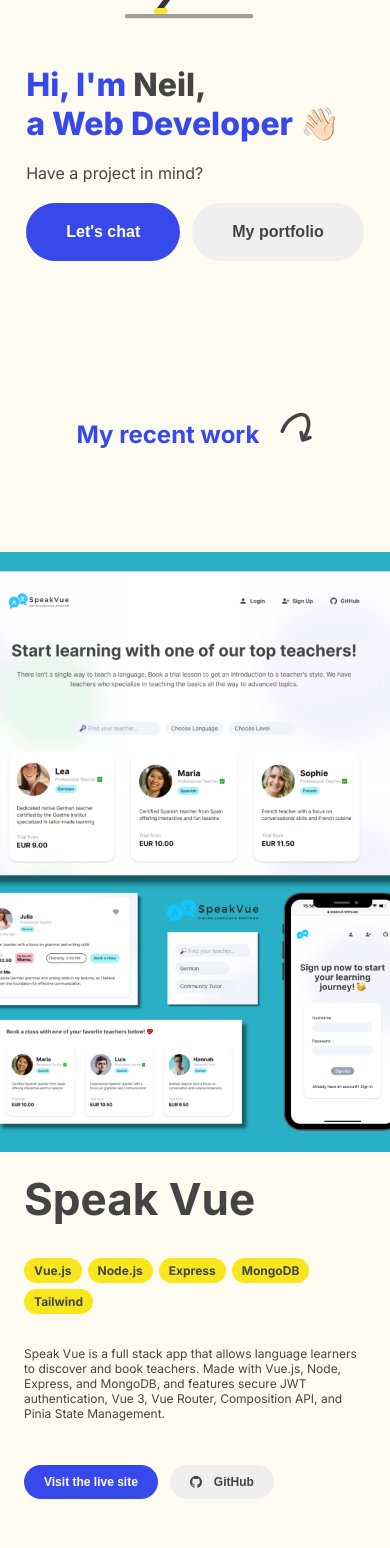
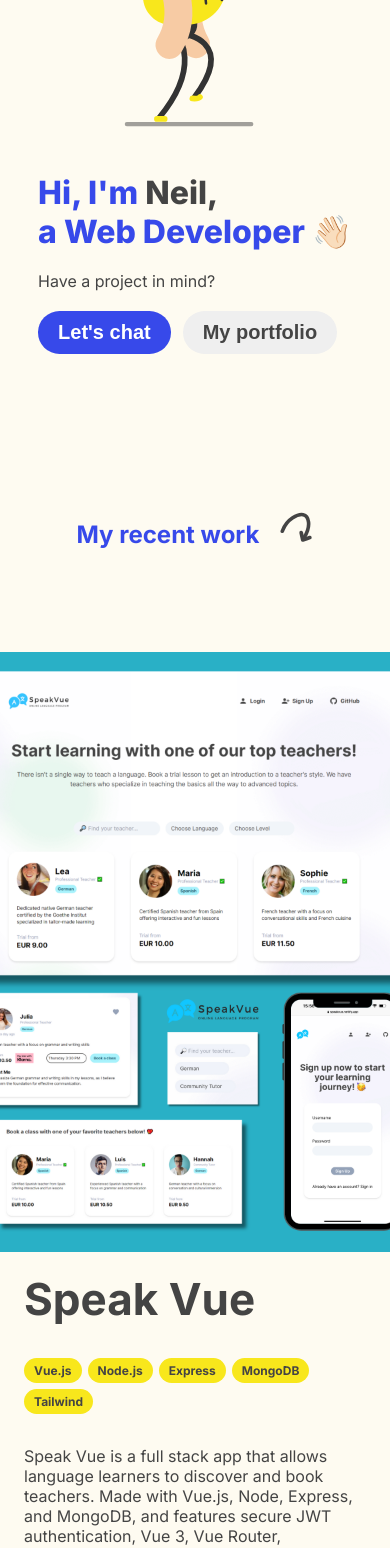
Before and after one commit to Neilly28/next-app, a Next.js app: page / in a window 390 px wide. Shown: the part 432-1980 px from the top of the page. Built offline with nearby package versions, Linux system fonts and the light colour scheme.

Commit message:
fixed mobile css

```diff
--- a/src/components/hero/hero.module.css
+++ b/src/components/hero/hero.module.css
@@ -55,7 +55,7 @@
   padding: 20px 40px;
   border-radius: 99px;
   border: none;
-  font-size: 16px;
+  font-size: 20px;
   color: #ffffff;
   cursor: pointer;
   font-weight: 600;
@@ -87,7 +87,7 @@
     display: flex;
     flex-direction: column-reverse;
     height: 100vh;
-    margin-top: -100px;
+    /* margin-top: -100px; */
   }
 
   .item {
@@ -101,4 +101,9 @@
   .desc {
     font-size: 16px;
   }
+
+  .live,
+  .portfolio {
+    padding: 10px 20px;
+  }
 }
--- a/src/components/portfolio/portfolio.module.css
+++ b/src/components/portfolio/portfolio.module.css
@@ -33,7 +33,7 @@
 .list {
   display: flex;
   align-items: center;
-  justify-content: start;
+  justify-content: flex-start;
   gap: 6px;
   margin-bottom: 12px;
 }
@@ -60,7 +60,7 @@
 
 .live,
 .github {
-  padding: 20px 40px;
+  padding: 10px 20px;
   border-radius: 99px;
   border: none;
   font-size: 16px;
@@ -130,7 +130,7 @@
   }
 
   .description {
-    font-size: 12px;
+    font-size: 16px;
   }
 
   .img {
@@ -138,9 +138,11 @@
     border-radius: none;
   }
 
+  .buttons {
+    /* flex-direction: column; */
+  }
+
   .live,
   .github {
-    font-size: 12px;
-    padding: 10px 20px;
   }
 }
```
